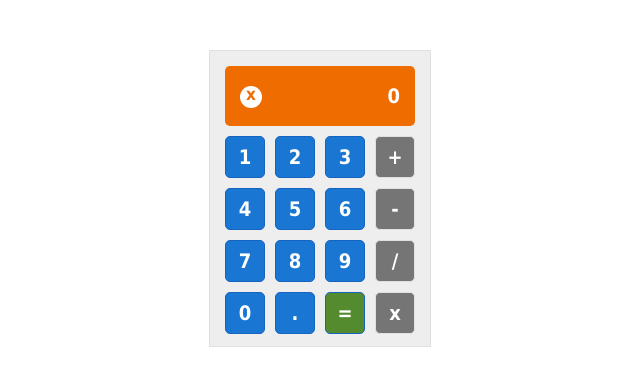
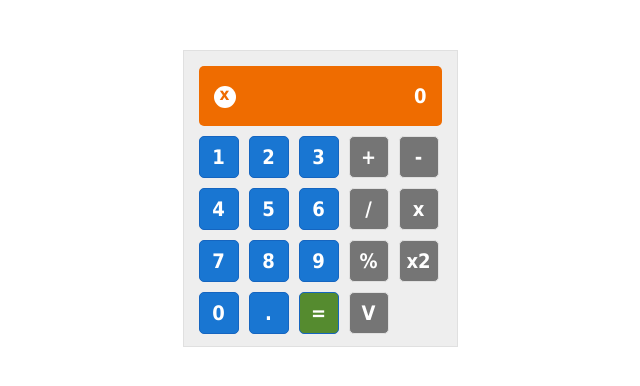
Before and after one commit to mathmacedo/calculadora-react, a React (Create React App) app: page / in a window 1280 px wide. Shown: the top 386 px of the page, without its empty margins (320-960 px from the left). Built offline with nearby package versions, Linux system fonts and the light colour scheme.

Commit message:
Corrigindo visual e adicionando novas operações

```diff
--- a/src/App.css
+++ b/src/App.css
@@ -18,7 +18,7 @@ button {
 }
 
 #container {
-	width: 222px;
+	width: 275px;
 	margin: 50px auto;
 	padding: 10px;
 	background: #eeeeee;
--- a/src/components/operations/Operations.css
+++ b/src/components/operations/Operations.css
@@ -1,6 +1,7 @@
 #operations {
 	width: 50px;
 	float: right;
+	display: contents;
 }
 
 #operations .defaultButton {
--- a/src/components/operations/Operations.js
+++ b/src/components/operations/Operations.js
@@ -8,7 +8,7 @@ class Operations extends React.Component {
 		super(props);
 
 		this.state = {
-			buttons: ["+", "-", "/", "x"]
+			buttons: ["+", "-", "/", "x", "%", "x2", "V"]
 		};
 	}
 
--- a/src/components/screen/Screen.css
+++ b/src/components/screen/Screen.css
@@ -1,5 +1,4 @@
 #display {
-	width: 190px;
 	margin: 5px;
 	text-align: right;
 	padding: 20px 15px;
```
